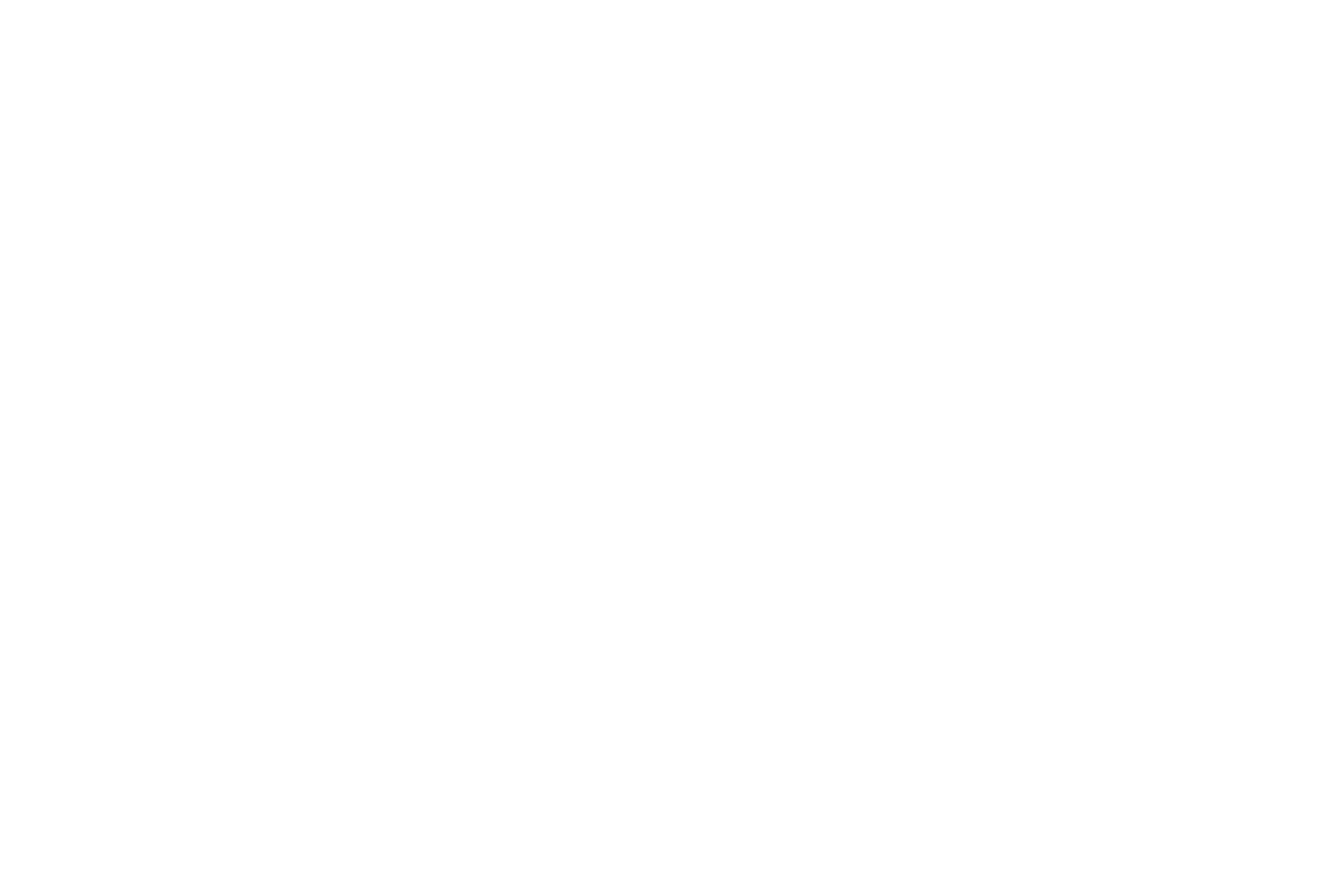
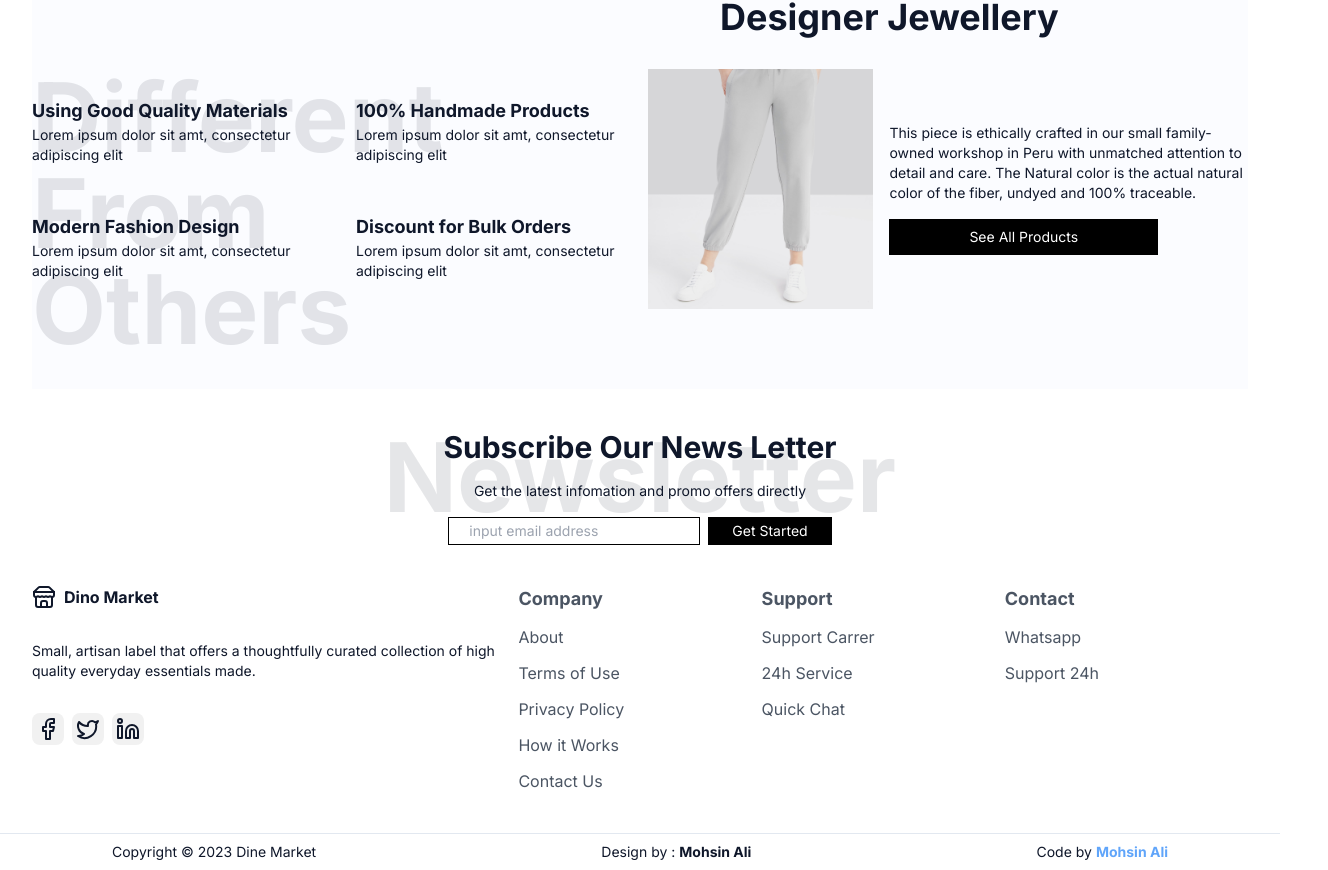
Before and after one commit to MohsinAliSoomro/panaverse-ecommerce-website, a Next.js app: page / in a window 1280 px wide. Shown: the part 1959-2829 px from the top of the page, 1328 px wide, since content can reach past the window. Before the commit the page ends 1948 px from the top, so only its background shows below. Built offline with nearby package versions, Linux system fonts and the light colour scheme.

Commit message:
first page complete

```diff
--- /dev/null
+++ b/app/components/MaterialInfo.tsx
@@ -0,0 +1,70 @@
+import Image from "next/image";
+import MaterialInfoItem from "./commons/MaterialInfoItem";
+
+export default function MaterialInfo() {
+  const MATERIAL_INFO_DATA = [
+    {
+      title: "Using Good Quality Materials",
+      content: "Lorem ipsum dolor sit amt, consectetur adipiscing elit",
+    },
+    {
+      title: "100% Handmade Products",
+      content: "Lorem ipsum dolor sit amt, consectetur adipiscing elit",
+    },
+    {
+      title: "Modern Fashion Design",
+      content: "Lorem ipsum dolor sit amt, consectetur adipiscing elit",
+    },
+    {
+      title: "Discount for Bulk Orders",
+      content: "Lorem ipsum dolor sit amt, consectetur adipiscing elit",
+    },
+  ];
+  return (
+    <div className="flex flex-col py-20 relative">
+      <div className="absolute inset-0 bg-[#FBFCFF]"></div>
+      <div className="flex relative">
+        <div className="lg:w-1/2"></div>
+        <h1 className="lg:absolute lg:-top-28 lg:-right-20 text-4xl font-bold flex w-full lg:w-1/2 justify-end mb-10 lg:mb-0">
+          Unique and Authentic Vintage Designer Jewellery
+        </h1>
+      </div>
+      <div className="flex justify-center items-center relative flex-wrap lg:flex-nowrap gap-4">
+        <div className="absolute top-0 left-0 text-8xl w-1/4 font-bold opacity-10 -z-0">
+          Different From Others
+        </div>
+        <div className="w-full lg:w-1/2">
+          <div className="grid grid-cols-2 grid-flow-row gap-2 lg:gap-12">
+            {MATERIAL_INFO_DATA.map((item) => (
+              <MaterialInfoItem
+                content={item.content}
+                title={item.title}
+                key={item.title}
+              />
+            ))}
+          </div>
+        </div>
+        <div className="w-full lg:w-1/2 flex justify-center items-center flex-wrap lg:flex-nowrap gap-4">
+          <Image
+            src="/girl4.png"
+            alt="girl"
+            width={200}
+            height={200}
+            className="w-full h-60"
+          />
+          <div>
+            <p className="text-sm">
+              This piece is ethically crafted in our small family-owned workshop
+              in Peru with unmatched attention to detail and care. The Natural
+              color is the actual natural color of the fiber, undyed and 100%
+              traceable.
+            </p>
+            <button className="bg-black text-white px-20 py-2 mt-4 text-sm">
+              See All Products
+            </button>
+          </div>
+        </div>
+      </div>
+    </div>
+  );
+}
--- /dev/null
+++ b/app/components/commons/Footer.tsx
@@ -0,0 +1,68 @@
+import { Store, Twitter, FacebookIcon, Linkedin } from "lucide-react";
+import Link from "next/link";
+
+export default function Footer() {
+  return (
+    <footer>
+      <div className="grid grid-cols-2 lg:grid-cols-5 grid-flow-row container mx-auto py-10">
+        <div className="col-span-2 flex flex-col gap-8">
+          <div className="flex items-center gap-2">
+            <Store /> <span className="font-bold">Dino Market</span>
+          </div>
+          <p className="text-sm">
+            Small, artisan label that offers a thoughtfully curated collection
+            of high quality everyday essentials made.
+          </p>
+          <div className="flex items-center gap-2">
+            <span className="bg-[#F1F1F1] w-8 h-8 rounded-lg flex items-center justify-center">
+              <FacebookIcon />
+            </span>
+            <span className="bg-[#F1F1F1] w-8 h-8 rounded-lg flex items-center justify-center">
+              <Twitter />
+            </span>
+            <span className="bg-[#F1F1F1] w-8 h-8 rounded-lg flex items-center justify-center">
+              <Linkedin />
+            </span>
+          </div>
+        </div>
+        <div className="flex flex-col gap-3 text-gray-600">
+          <p className="text-lg font-bold">Company</p>
+          <Link href={"#"}>About</Link>
+          <Link href={"#"}>Terms of Use</Link>
+          <Link href={"#"}>Privacy Policy </Link>
+          <Link href={"#"}>How it Works </Link>
+          <Link href={"#"}>Contact Us </Link>
+        </div>
+        <div className="flex flex-col gap-3 text-gray-600">
+          <p className="text-lg font-bold">Support</p>
+
+          <Link href={"#"}>Support Carrer</Link>
+          <Link href={"#"}>24h Service</Link>
+          <Link href={"#"}>Quick Chat</Link>
+        </div>
+        <div className="flex flex-col gap-3 text-gray-600">
+          <p className="text-lg font-bold ">Contact</p>
+          <Link href={"#"}>Whatsapp</Link>
+          <Link href={"#"}>Support 24h</Link>
+        </div>
+      </div>
+      <div className="col-span-4 border-t flex justify-between items-center text-sm py-2 p-3 lg:px-28">
+        <div>Copyright &copy; 2023 Dine Market</div>
+        <div className="flex gap-1">
+          <p>Design by : </p>
+          <span className="font-bold">Mohsin Ali</span>
+        </div>
+        <div className="flex gap-1">
+          <p>Code by</p>
+          <a
+            href="https://github.com/MohsinAliSoomro"
+            target="_blank"
+            className="text-blue-400 font-bold"
+          >
+            Mohsin Ali
+          </a>
+        </div>
+      </div>
+    </footer>
+  );
+}
--- /dev/null
+++ b/app/components/commons/MaterialInfoItem.tsx
@@ -0,0 +1,13 @@
+interface IProps {
+  title: string;
+  content: string;
+}
+export default function MaterialInfoItem(props: IProps) {
+  const { title, content } = props;
+  return (
+    <div className="w-full my-10 lg:my-0">
+      <h1 className="text-lg font-bold">{title}</h1>
+      <p className="text-sm">{content}</p>
+    </div>
+  );
+}
--- /dev/null
+++ b/app/components/commons/NewsLetter.tsx
@@ -0,0 +1,22 @@
+export default function NewsLater() {
+  return (
+    <div className="flex flex-col gap-4 justify-center items-center mt-10 relative">
+      <div className="absolute top-0 flex justify-center items-center w-screen text-8xl font-bold opacity-10 -z-0">
+        <h1>Newsletter</h1>
+      </div>
+      <h1 className="text-3xl font-bold">Subscribe Our News Letter</h1>
+      <p className="text-sm">
+        Get the latest infomation and promo offers directly
+      </p>
+      <div className="flex gap-2">
+        <input
+          className="border border-black text-sm px-5"
+          placeholder="input email address"
+        />
+        <button className="bg-black text-white px-6 py-1 text-sm">
+          Get Started
+        </button>
+      </div>
+    </div>
+  );
+}
--- a/app/layout.tsx
+++ b/app/layout.tsx
@@ -1,25 +1,28 @@
-import Navbar from '@/components/navbar'
-import './globals.css'
-import { Inter } from 'next/font/google'
+import Navbar from "@/components/navbar";
+import "./globals.css";
+import { Inter } from "next/font/google";
+import Footer from "./components/commons/Footer";
 
-const inter = Inter({ subsets: ['latin'] })
+const inter = Inter({ subsets: ["latin"] });
 
 export const metadata = {
-  title: 'Create Next App',
-  description: 'Generated by create next app',
-}
+  title: "Create Next App",
+  description: "Generated by create next app",
+};
 
 export default function RootLayout({
   children,
 }: {
-  children: React.ReactNode
+  children: React.ReactNode;
 }) {
   return (
     <html lang="en">
+      <body className={`overflow-x-hidden ${inter.className}`} >
+        <Navbar />
+        {children}
+        <Footer />
+      </body>
 
-      <body className={inter.className}>
-        <Navbar />
-        {children}</body>
     </html>
-  )
+  );
 }
--- a/app/page.tsx
+++ b/app/page.tsx
@@ -2,15 +2,18 @@ import Container from "./components/commons/Container";
 import Hero from "./components/Hero";
 import Events from "./components/Events";
 import ProductSlider from "./components/ProductSlider";
-
+import MaterialInfo from "./components/MaterialInfo";
+import NewsLater from "./components/commons/NewsLetter";
+import Footer from "./components/commons/Footer";
 
 export default function Home() {
-
   return (
     <Container>
       <Hero />
       <Events />
       <ProductSlider />
+      <MaterialInfo />
+      <NewsLater />
     </Container>
   );
 }
```
